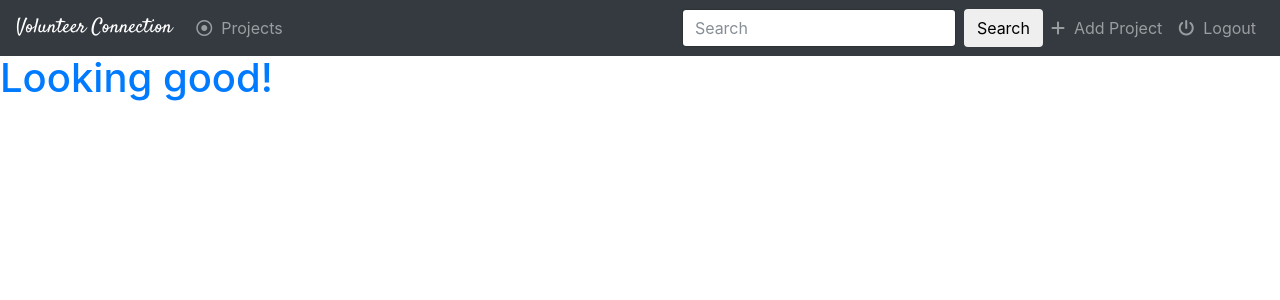
After one commit to mclark4386/volunteer_connection, a Django app: page / in a window 1280 px wide. The commit adds this page. Shown: the top 300 px of the page. Run offline with Django 3.2, Linux system fonts and the light colour scheme; some libraries are stand-ins or nearby versions.

Commit message:
*actually filled it out a bit more *now with custom style and using base template

```diff
--- a/volunteer_connection/settings.py
+++ b/volunteer_connection/settings.py
@@ -31,6 +31,7 @@ ALLOWED_HOSTS = []
 # Application definition
 
 INSTALLED_APPS = [
+    'volunteerapp.apps.VolunteerappConfig',
     'django.contrib.admin',
     'django.contrib.auth',
     'django.contrib.contenttypes',
--- a/volunteer_connection/urls.py
+++ b/volunteer_connection/urls.py
@@ -13,9 +13,11 @@ Including another URLconf
     1. Import the include() function: from django.conf.urls import url, include
     2. Add a URL to urlpatterns:  url(r'^blog/', include('blog.urls'))
 """
-from django.conf.urls import url
+from django.conf.urls import include,url
 from django.contrib import admin
+import volunteerapp
 
 urlpatterns = [
     url(r'^admin/', admin.site.urls),
+    url(r'^', include('volunteerapp.urls')),
 ]
--- /dev/null
+++ b/volunteerapp/static/volunteerapp/style.css
@@ -0,0 +1,7 @@
+//body {
+//  background: white url("images/fabric.png");
+//}
+
+.navbar-brand{
+  font-family: 'Satisfy', cursive;
+}
--- a/volunteerapp/templates/volunteerapp/base.html
+++ b/volunteerapp/templates/volunteerapp/base.html
@@ -14,7 +14,7 @@
     <script src="https://maxcdn.bootstrapcdn.com/bootstrap/4.0.0-beta/js/bootstrap.min.js" integrity="sha384-h0AbiXch4ZDo7tp9hKZ4TsHbi047NrKGLO3SEJAg45jXxnGIfYzk4Si90RDIqNm1" crossorigin="anonymous"></script>
     <link href='https://fonts.googleapis.com/css?family=Satisfy' rel='stylesheet' type='text/css'>
     <script src="https://use.fontawesome.com/23f7c48fc6.js"></script>
-    <!-- <link rel="stylesheet" type="text/css" href="{% static 'volunteerapp/style.css' %}"/> -->
+    <link rel="stylesheet" type="text/css" href="{% static 'volunteerapp/style.css' %}"/>
 
 </head>
 <body>
--- /dev/null
+++ b/volunteerapp/templates/volunteerapp/index.html
@@ -0,0 +1,6 @@
+{% extends 'volunteerapp/base.html' %}
+{% block Projects_active %}active{% endblock %}
+
+{% block body %}
+<h1 class="text-primary">Looking good!</h1>
+{% endblock %}
--- /dev/null
+++ b/volunteerapp/urls.py
@@ -0,0 +1,10 @@
+from django.conf.urls import url
+from . import views
+
+app_name = "volunteerapp"
+
+urlpatterns = [
+    url(r'^', views.Index, name="index"),
+    url(r'^projects/$', views.Index, name="project-add"),
+
+]
--- a/volunteerapp/views.py
+++ b/volunteerapp/views.py
@@ -1,3 +1,6 @@
 from django.shortcuts import render
 
-# Create your views here.
+
+def Index(request):
+    context = {}
+    return render(request, 'volunteerapp/index.html', context)
```
